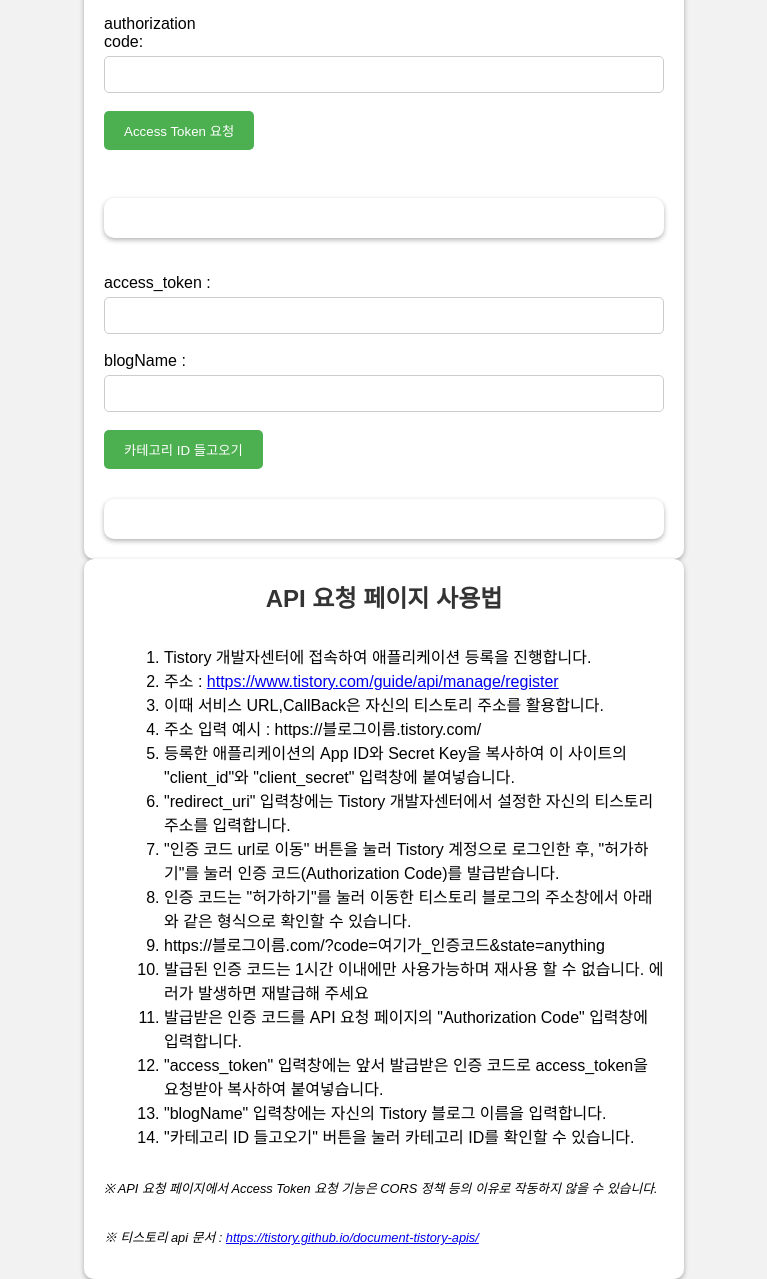
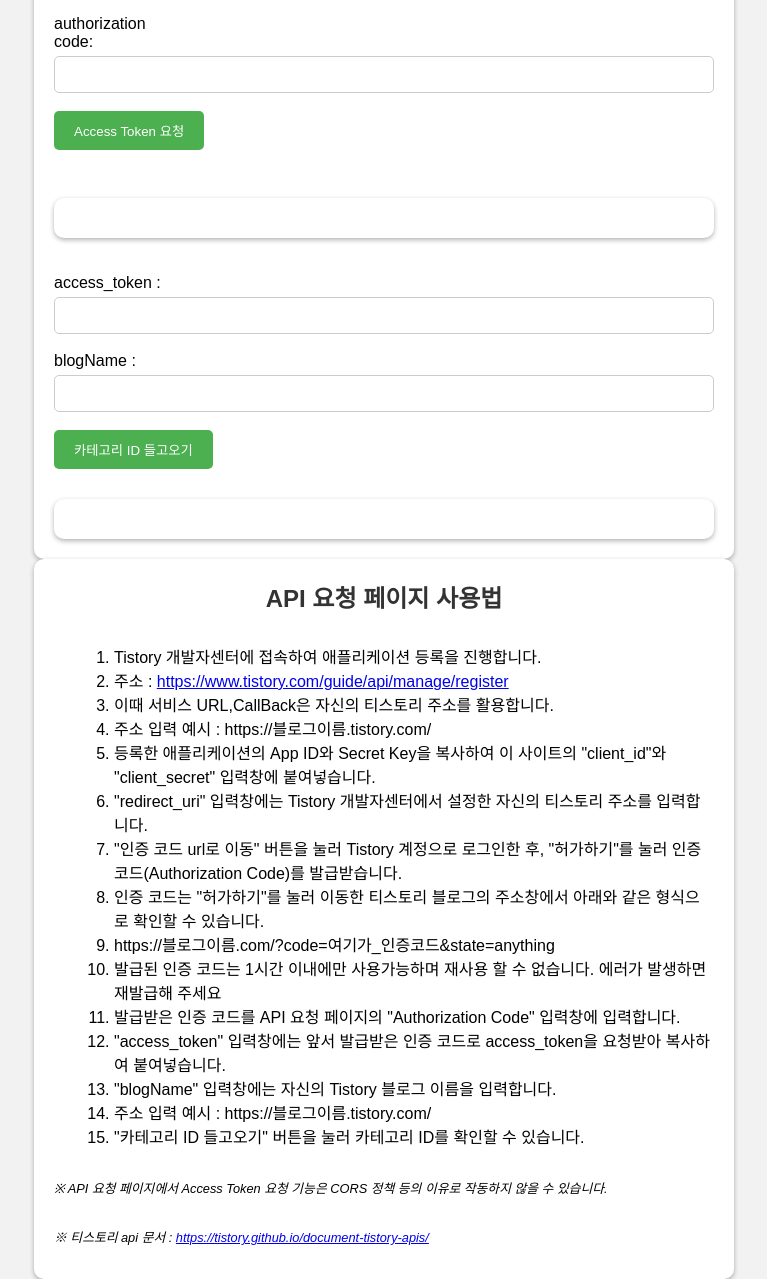
Before and after one commit to larry1121/tistory_api, a plain HTML site: page tistoryapi/index.html in a window 1280 px wide. Shown: the part 402-1681 px from the top of the page, without its empty margins (256-1023 px from the left). Drawn offline with nearby package versions, Linux system fonts and the light colour scheme.

Commit message:
마무리

```diff
--- a/tistoryapi/index.html
+++ b/tistoryapi/index.html
@@ -12,7 +12,7 @@
   <!-- Open Graph Meta Tags -->
   <meta property="og:title" content="Tistory API 요청 페이지">
   <meta property="og:type" content="website">
-  <meta property="og:url" content="">
+  <meta property="og:url" content="https://tistoryapi.netlify.app/">
   <meta property="og:description" content="Tistory API를 이용하여 블로그를 관리하는 페이지입니다.">
   <meta property="og:image" content="https://cdn-icons-png.flaticon.com/512/3522/3522666.png">
 
@@ -62,6 +62,7 @@
 
     <li>"access_token" 입력창에는 앞서 발급받은 인증 코드로 access_token을 요청받아 복사하여 붙여넣습니다.</li>
     <li>"blogName" 입력창에는 자신의 Tistory 블로그 이름을 입력합니다.</li>
+    <li>주소 입력 예시 : https://블로그이름.tistory.com/</li>
     <li>"카테고리 ID 들고오기" 버튼을 눌러 카테고리 ID를 확인할 수 있습니다.</li>
   </ol>
   <p>※ API 요청 페이지에서 Access Token 요청 기능은 CORS 정책 등의 이유로 작동하지 않을 수 있습니다.</p>
--- a/tistoryapi/style.css
+++ b/tistoryapi/style.css
@@ -20,7 +20,7 @@ form {
   padding: 20px;
   border-radius: 10px;
   box-shadow: 0 2px 5px rgba(0, 0, 0, 0.3);
-  max-width: 600px;
+  max-width: 700px;
   margin: 0 auto;
 }
 
@@ -64,7 +64,7 @@ input[type="button"] {
   padding: 20px;
   border-radius: 10px;
   box-shadow: 0 2px 5px rgba(0, 0, 0, 0.3);
-  max-width: 600px;
+  max-width: 700px;
   margin: 0 auto;
 }
 
```
